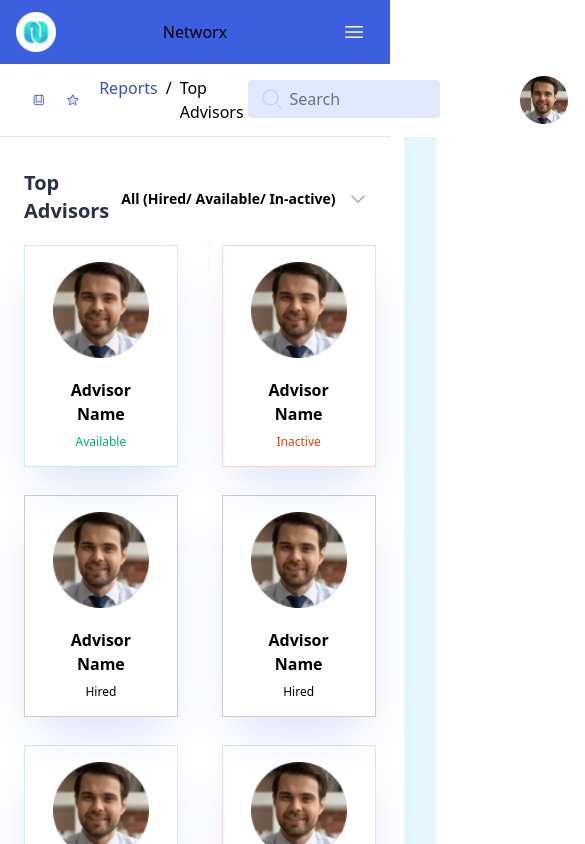
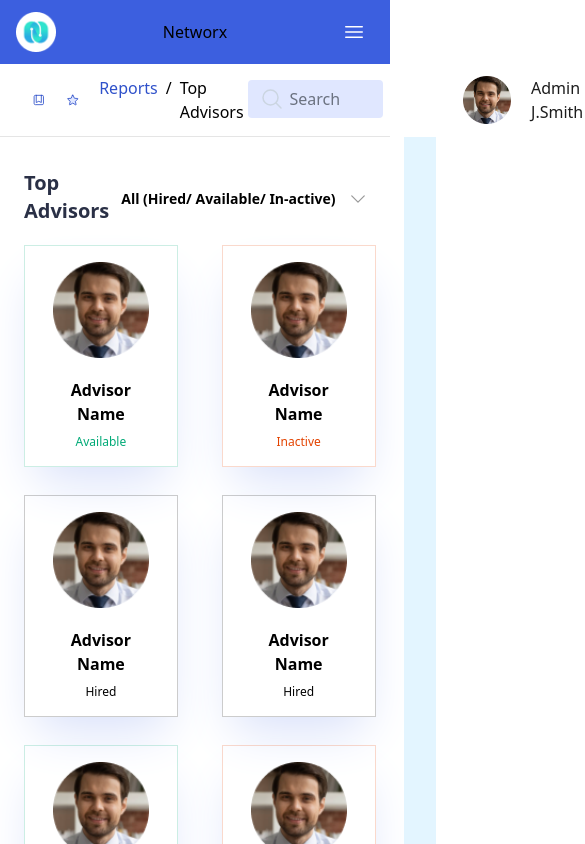
Before and after one commit to mustaqeemtariq/financial-service, a React (Create React App) app: page /reports in a window 390 px wide. Shown: the top 844 px of the page, 585 px wide, since content can reach past the window. Built offline with nearby package versions, Linux system fonts and the light colour scheme.

Commit message:
add search input

```diff
--- a/src/components/app/search-input.tsx
+++ b/src/components/app/search-input.tsx
@@ -8,7 +8,7 @@ type SearchInputProps = React.DetailedHTMLProps<
 
 export const Search = ({ className, placeholder, ...restProp }: SearchInputProps) => {
 	return (
-		<div>
+		<div className={clsx(className)}>
 			<div className="relative mt-1 rounded-md">
 				<div className="pointer-events-none absolute inset-y-0 left-0 flex items-center pl-3">
 					<MagnifyingGlassIcon
@@ -21,10 +21,7 @@ export const Search = ({ className, placeholder, ...restProp }: SearchInputProps
 					{...restProp}
 					name="search"
 					id="search"
-					className={clsx(
-						'block p-1.5 pl-10 rounded outline-none bg-search border-transparent text-base',
-						className?.includes('w-') ? className : 'sm:w-[420px]'
-					)}
+					className="w-full p-1.5 pl-10 rounded outline-none bg-search border-transparent text-base"
 					placeholder={placeholder ?? 'Search...'}
 					autoComplete="off"
 				/>
```
